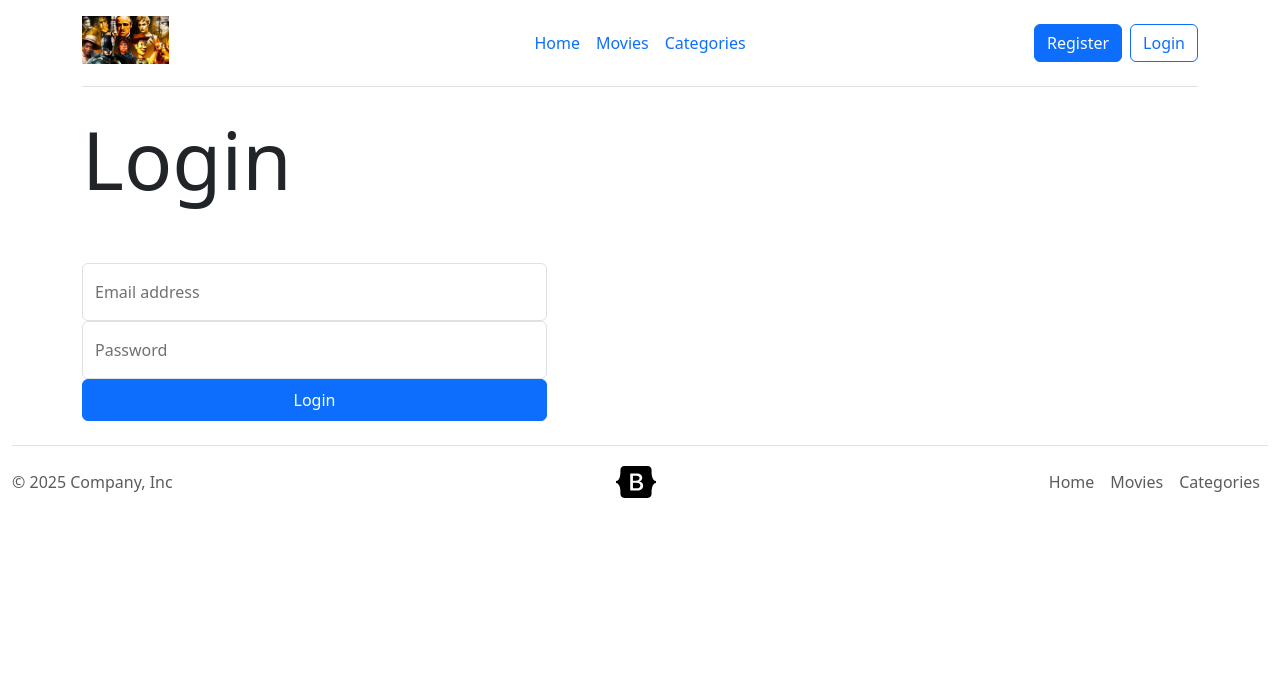
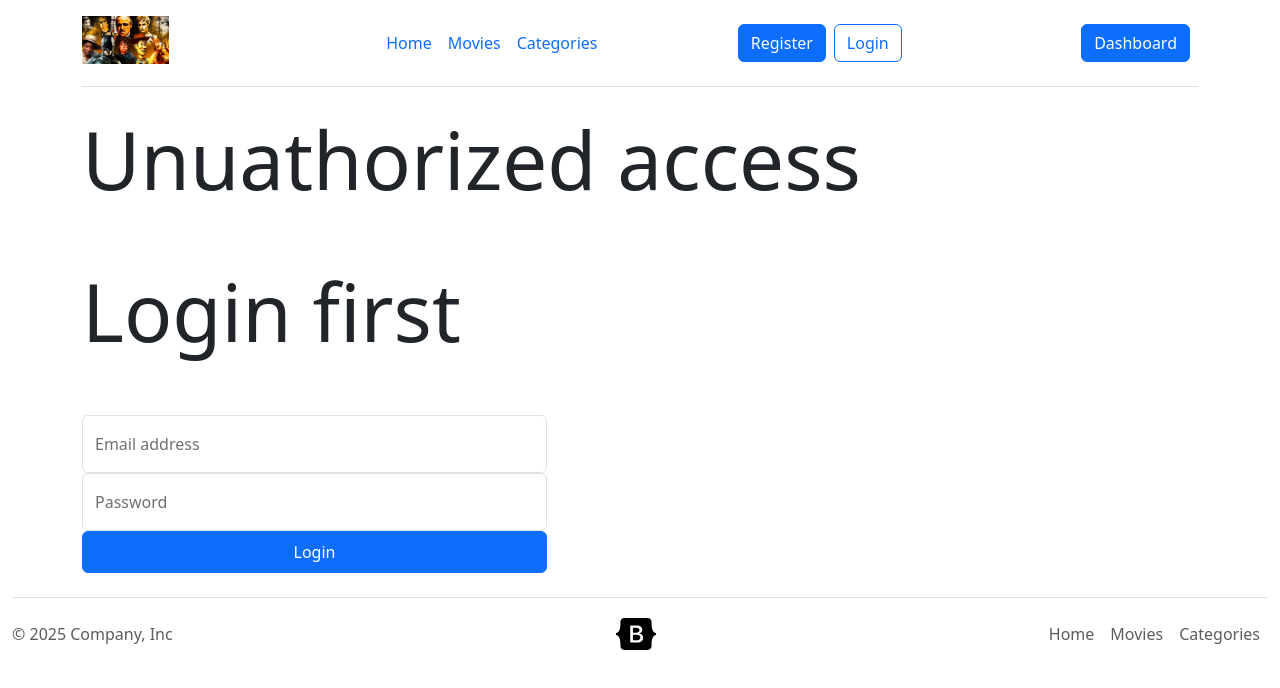
Before and after one commit to front-end-by-rimantas/54-grupe-final, a React (Vite) app in the folder client/: page /dashboard in a window 1280 px wide. Shown: the top 688 px of the page. Built offline with nearby package versions, Linux system fonts and the light colour scheme.

Commit message:
User Context

```diff
--- a/client/src/App.jsx
+++ b/client/src/App.jsx
@@ -10,9 +10,11 @@ import { PageCategoryInner } from './pages/PageCategoryInner';
 import { PageDashboard } from './pages/PageDashboard';
 import { PrivateLayout } from './layout/PrivateLayout';
 import { PageNotFound } from './pages/PageNotFound';
+import { UserContextWrapper } from './context/UserContextWrapper';
 
 export function App() {
   return (
+    <UserContextWrapper>
       <BrowserRouter>
         <Routes>
           <Route Component={PublicLayout}>
@@ -32,5 +34,6 @@ export function App() {
           </Route>
         </Routes>
       </BrowserRouter>
+    </UserContextWrapper>
   );
 }
--- a/client/src/components/header/Header.jsx
+++ b/client/src/components/header/Header.jsx
@@ -19,6 +19,9 @@ export function Header() {
                     <Link to='/register' className="btn btn-primary me-2">Register</Link>
                     <Link to='/login' className="btn btn-outline-primary">Login</Link>
                 </div>
+                <div className="col-md-3 text-end">
+                    <Link to='/dashboard' className="btn btn-primary me-2">Dashboard</Link>
+                </div>
             </header>
         </div>
     );
--- /dev/null
+++ b/client/src/context/UserContext.js
@@ -0,0 +1,4 @@
+import { createContext } from "react";
+import { initialUserContext } from "./initialUserContext";
+
+export const UserContext = createContext(initialUserContext);
--- /dev/null
+++ b/client/src/context/UserContextWrapper.jsx
@@ -0,0 +1,30 @@
+import { useState } from "react";
+import { initialUserContext } from "./initialUserContext";
+import { UserContext } from "./UserContext";
+
+export function UserContextWrapper(props) {
+    const [isLoggedIn, setIsLoggedIn] = useState(initialUserContext.isLoggedIn);
+    const [role, setRole] = useState(initialUserContext.role);
+    const [username, setUsername] = useState(initialUserContext.username);
+    const [email, setEmail] = useState(initialUserContext.email);
+    const [userId, setUserId] = useState(initialUserContext.userId);
+
+    const value = {
+        isLoggedIn,
+        role,
+        username,
+        email,
+        userId,
+        setIsLoggedIn,
+        setRole,
+        setUsername,
+        setEmail,
+        setUserId,
+    };
+
+    return (
+        <UserContext.Provider value={value}>
+            {props.children}
+        </UserContext.Provider>
+    );
+}
--- /dev/null
+++ b/client/src/context/initialUserContext.js
@@ -0,0 +1,7 @@
+export const initialUserContext = {
+    isLoggedIn: false,
+    role: 'public',
+    username: '',
+    email: '',
+    userId: 0,
+};
--- a/client/src/layout/PrivateLayout.jsx
+++ b/client/src/layout/PrivateLayout.jsx
@@ -1,13 +1,24 @@
+import { useContext } from "react";
 import { Outlet } from "react-router";
 import { Header } from "../components/header/Header";
 import { Footer } from "../components/footer/Footer";
-import { PageLogin } from "../pages/PageLogin";
+import { PageTitle } from "../components/page-title/PageTitle";
+import { LoginForm } from "../components/form/LoginForm";
+import { UserContext } from "../context/UserContext";
 
 export function PrivateLayout() {
+    const { isLoggedIn } = useContext(UserContext);
+
     return (
         <>
             <Header />
-            {false ? <Outlet /> : <PageLogin />}
+            {isLoggedIn ? <Outlet /> : (
+                <div className="container">
+                    <PageTitle title="Unuathorized access" />
+                    <PageTitle title="Login first" />
+                    <LoginForm />
+                </div>
+            )}
             <Footer isPublicPage={false} />
         </>
     )
```
Also changed, not shown: 1 other file (tests, documents, lock files or other folders). Lines whose indentation alone changed are shown as unchanged.
